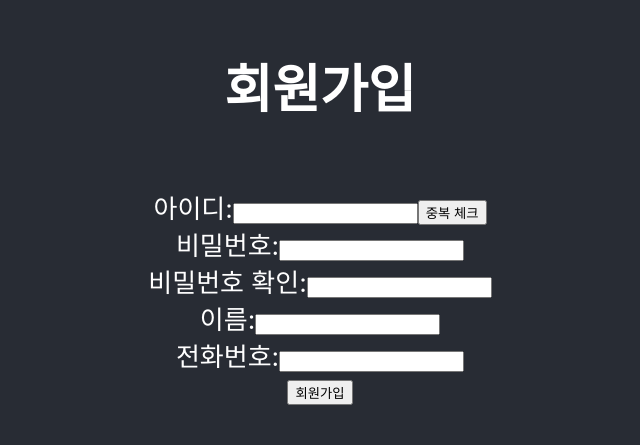
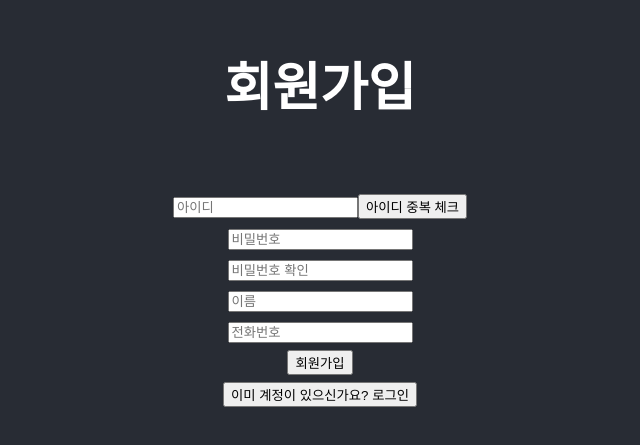
Before and after one commit to bnk159hair/Eoullim, a React (Create React App) app in the folder front-end/: page /signup in a window 1280 px wide. Shown: the part 191-636 px from the top of the page, without its empty margins (320-960 px from the left). Built offline with nearby package versions, Linux system fonts and the light colour scheme.

Commit message:
FE-FIX 로그인로직수정 S09P12C207-312

```diff
--- a/front-end/src/App.tsx
+++ b/front-end/src/App.tsx
@@ -5,7 +5,7 @@ import './App.css';
 import Main from './pages/MainPage/Main';
 import Login from './pages/LoginPage/Login';
 import Signup from './pages/SignupPage/Signup';
-import Profile from './pages/ProfileSelectPage/ProfileSelect';
+import Profile from './pages/ProfilePage/ProfileSelect';
 import Stream from './pages/StreamPage/Stream';
 import Friends from './pages/Friendspage/Friends';
 
--- /dev/null
+++ b/front-end/src/atoms/Login.ts
@@ -0,0 +1,7 @@
+import { atom } from 'recoil';
+
+
+export const loggedInUserIdState = atom<string>({
+  key: 'loggedInUserId',
+  default: '',
+});
--- a/front-end/src/atoms/signupAtom.ts
+++ /dev/null
@@ -1,18 +0,0 @@
-import { atom } from 'recoil';
-
-export interface UserData {
-  guardianName: string;
-  phoneNumber: string;
-  username: string;
-  password: string;
-}
-
-export const signupState = atom<UserData>({
-  key: 'signupState',
-  default: {
-    guardianName: '',
-    phoneNumber: '',
-    username: '',
-    password: '',
-  },
-});
--- a/front-end/src/components/Login/LoginTag.tsx
+++ b/front-end/src/components/Login/LoginTag.tsx
@@ -1,59 +1,49 @@
+// LoginTag.tsx
 import React, { useState } from 'react';
+import axios from 'axios';
 import { useNavigate } from 'react-router-dom';
+import { useRecoilState } from 'recoil';
+import { loggedInUserIdState } from '../../atoms/Login';
 
-interface LoginProps {
-  onLogin: (username: string, password: string) => void;
-}
 
-const LoginTag: React.FC<LoginProps> = ({ onLogin }) => {
-  const [username, setUsername] = useState('');
+const LoginTag = () => {
+  const [userName, setUsername] = useState('');
   const [password, setPassword] = useState('');
   const navigate = useNavigate();
+  const BASEURL = 'https://i9c207.p.ssafy.io/api/v1';
+  // const [loggedInUserId, setLoggedInUserId] = useRecoilState(loggedInUserIdState);
 
-  const handleUsernameChange = (event: React.ChangeEvent<HTMLInputElement>) => {
-    setUsername(event.target.value);
+  const handleLogin = () => {
+    axios.post(`${BASEURL}/login`, { userName, password })
+      .then((response) => {
+        navigate('/profile');
+      })
+      .catch((error) => {
+
+        alert('아이디와 비밀번호를 확인해주세요.');
+      });
   };
 
-  const handlePasswordChange = (event: React.ChangeEvent<HTMLInputElement>) => {
-    setPassword(event.target.value);
-  };
-
-  const handleSubmit = (event: React.FormEvent) => {
-    event.preventDefault();
-    onLogin(username, password);
-  };
-
-  const handleSignUpClick = () => {
-    navigate('/signup'); // Redirect to the /signup page
-  };
-
-  const handleSign = () => {
-    navigate('/profil');
+  const handleSignup = () => {
+    navigate('/signup');
   };
 
   return (
-    <form onSubmit={handleSubmit}>
+    <div>
+      <h1>로그인</h1>
       <div>
-        <label htmlFor="username">아이디:</label>
-        <input
-          type="text"
-          id="username"
-          value={username}
-          onChange={handleUsernameChange}
-        />
+        <input type="text" placeholder="아이디" value={userName} onChange={(e) => setUsername(e.target.value)} />
       </div>
       <div>
-        <label htmlFor="password">비밀번호:</label>
-        <input
-          type="password"
-          id="password"
-          value={password}
-          onChange={handlePasswordChange}
-        />
+        <input type="password" placeholder="비밀번호" value={password} onChange={(e) => setPassword(e.target.value)} />
       </div>
-      <button type="submit" onClick={handleSign}>로그인</button>
-      <button type="button" onClick={handleSignUpClick}>회원가입</button>
-    </form>
+      <div>
+        <button onClick={handleLogin}>로그인</button>
+      </div>
+      <div>
+        <button onClick={handleSignup}>회원가입</button>
+      </div>
+    </div>
   );
 };
 
--- a/front-end/src/components/Signup/SignupTag.tsx
+++ b/front-end/src/components/Signup/SignupTag.tsx
@@ -1,134 +1,122 @@
-import React, { useState } from 'react';
-import { useRecoilState } from 'recoil';
-import { signupState, UserData } from '../../atoms/signupAtom';
-import { useNavigate } from 'react-router-dom';
-import axios from 'axios';
+import React, { useState } from "react";
+import axios from "axios";
+import { useNavigate, NavLink } from "react-router-dom";
 
-interface SignupProps {
-  onSignup: (userData: UserData) => void;
-}
+const SignUpTag = () => {
+  const [userName, setUserName] = useState("");
+  const [password, setPassword] = useState("");
+  const [name, setName] = useState("");
+  const [phoneNumber, setPhoneNumber] = useState("");
+  const [passwordConfirmation, setPasswordConfirmation] = useState("");
+  const [resultCode, setIsresultCode] = useState(false);
+  const [isPasswordMatch, setIsPasswordMatch] = useState(true);
+  const navigate = useNavigate();
+  const BASEURL = 'https://i9c207.p.ssafy.io/api/v1';
 
-const SignupTag: React.FC<SignupProps> = ({ onSignup }) => {
-  const [userData, setUserData] = useRecoilState<UserData>(signupState);
-  const [usernameError, setUsernameError] = useState<string>('');
-  const [passwordError, setPasswordError] = useState<string>('');
-  const [isLoading, setIsLoading] = useState<boolean>(false);
-  const navigate = useNavigate();
+  const handleSignUp = async () => {
+    if (!resultCode) {
+      alert("아이디 중복 체크를 해주세요.");
+      return;
+    }
+
+    if (!userName || !password || !name || !phoneNumber) {
+      alert("모든 정보를 입력해주세요.");
+      return;
+    }
+
+    if (!isPasswordMatch) {
+      alert("비밀번호 확인이 일치하지 않습니다.");
+      return;
+    }
+
+    try {
+      const signUpData = { userName , password, name, phoneNumber };
+      const response = await axios.post(`${BASEURL}/users/join`, signUpData);
+      console.log("회원가입 성공:", response.data);
+      navigate("/login");
+    } catch (error) {
+      console.error("회원가입 실패:", error);
+    }
+  };
 
   const handleIdCheck = async () => {
     try {
-      setIsLoading(true);
-      const response = await axios.get(`/users/id-check?username=${userData.username}`);
-      if (response.data.exists) {
-        setUsernameError('이미 사용 중인 아이디입니다.');
-      } else {
-        setUsernameError('');
-      }
+      const response = await axios.post(`${BASEURL}/users/id-check`, {
+        userName: userName
+      });
+      setIsresultCode(response.data.resultCode);
+      console.log("아이디 중복 체크 결과:", response.data.resultCode);
+      alert(response.data.resultCode ? "사용 가능한 아이디입니다." : "이미 사용 중인 아이디입니다.");
     } catch (error) {
-      console.error('아이디 중복 체크 오류:', error);
-    } finally {
-      setIsLoading(false);
+      console.error("아이디 중복 체크 에러:", error);
+      alert("아이디 중복 체크에 실패했습니다.");
     }
   };
 
-  const handleSubmit = async (event: React.FormEvent) => {
-    event.preventDefault();
-    try {
-      setIsLoading(true);
-      const response = await axios.post('/users/join', userData);
-      console.log('회원가입 성공:', response.data);
-      onSignup(userData);
-      navigate('/login');
-    } catch (error) {
-      console.error('회원가입 오류:', error);
-    } finally {
-      setIsLoading(false);
-    }
+  const handlePasswordConfirmation = () => {
+    setIsPasswordMatch(password === passwordConfirmation);
   };
 
-  const handleInput = (event: React.ChangeEvent<HTMLInputElement>) => {
-    const { name, value } = event.target;
-    setUserData((prevUserData) => ({
-      ...prevUserData,
-      [name]: value,
-    }));
-    if (name === 'confirmPassword') {
-      if (value !== userData.password) {
-        setPasswordError('비밀번호가 일치하지 않습니다.');
-      } else {
-        setPasswordError('');
-      }
-    }
-  };
-
-  const { guardianName, phoneNumber, username, password} = userData;
-
   return (
-    <form onSubmit={handleSubmit}>
+    <div>
       <div>
-        <label htmlFor="username">아이디:</label>
         <input
           type="text"
-          id="username"
-          name="username"
-          value={username}
-          onChange={handleInput}
-          required
+          placeholder="아이디"
+          value={userName}
+          onChange={(e) => setUserName(e.target.value)}
         />
-        <button type="button" onClick={handleIdCheck} disabled={isLoading}>
-          중복 체크
+        <button onClick={handleIdCheck} disabled={resultCode}>
+          {resultCode ? "중복체크 완료" : "아이디 중복 체크"}
         </button>
-        {usernameError && <p>{usernameError}</p>}
+        {resultCode && (
+          <div style={{ color: "green" }}>사용 가능한 아이디입니다.</div>
+        )}
       </div>
       <div>
-        <label htmlFor="password">비밀번호:</label>
         <input
           type="password"
-          id="password"
-          name="password"
+          placeholder="비밀번호"
           value={password}
-          onChange={handleInput}
-          required
+          onChange={(e) => setPassword(e.target.value)}
         />
       </div>
       <div>
-        <label htmlFor="confirmPassword">비밀번호 확인:</label>
         <input
           type="password"
-          id="confirmPassword"
-          name="confirmPassword"
-          onChange={handleInput}
-          required
+          placeholder="비밀번호 확인"
+          value={passwordConfirmation}
+          onChange={(e) => setPasswordConfirmation(e.target.value)}
+          onBlur={handlePasswordConfirmation}
         />
-        {passwordError && <p>{passwordError}</p>}
+        {!isPasswordMatch && (
+          <div style={{ color: "red" }}>비밀번호가 일치하지 않습니다.</div>
+        )}
       </div>
       <div>
-        <label htmlFor="name">이름:</label>
         <input
           type="text"
-          id="name"
-          name="guardianName" // 이름 입력란의 name 속성을 "guardianName"으로 수정
-          value={guardianName}
-          onChange={handleInput}
-          required
+          placeholder="이름"
+          value={name}
+          onChange={(e) => setName(e.target.value)}
         />
       </div>
       <div>
-        <label htmlFor="phoneNumber">전화번호:</label>
         <input
           type="text"
-          id="phoneNumber"
-          name="phoneNumber"
+          placeholder="전화번호"
           value={phoneNumber}
-          onChange={handleInput}
-          required
+          onChange={(e) => setPhoneNumber(e.target.value)}
         />
       </div>
-      <button type="submit" disabled={isLoading}>
-        회원가입
-      </button>
-    </form>
+      <button onClick={handleSignUp}>회원가입</button>
+      <div>
+        <NavLink to="/login">
+          <button>이미 계정이 있으신가요? 로그인</button>
+        </NavLink>
+      </div>
+    </div>
   );
 };
 
-export default SignupTag;
+export default SignUpTag;
--- a/front-end/src/pages/LoginPage/Login.tsx
+++ b/front-end/src/pages/LoginPage/Login.tsx
@@ -1,16 +1,11 @@
 import React, { useState, useEffect } from 'react';
-import { useNavigate } from 'react-router-dom'; // Import useNavigate
-import Main from '../MainPage/Main';
 import LoginTag from '../../components/Login/LoginTag';
 
 const Login = () => {
-  const handleLogin = (username: string, password: string) => {
-    console.log('로그인 정보:', username, password);
-  };
 
   return (
     <>
-      <LoginTag onLogin={handleLogin}/>
+      <LoginTag/>
     </>
   );
 }
--- a/front-end/src/pages/SignupPage/Signup.tsx
+++ b/front-end/src/pages/SignupPage/Signup.tsx
@@ -2,24 +2,14 @@ import React from 'react';
 import { useNavigate } from 'react-router-dom';
 import SignupTag from '../../components/Signup/SignupTag';
 
-interface UserData {
-  guardianName: string;
-  phoneNumber: string;
-  username: string;
-  password: string;
-}
+
 
 const Signup = () => {
-  const handleSignup = (userData: UserData) => {
-    // 여기에서 서버로 userData를 보내고 회원가입을 처리하는 로직을 추가할 수 있습니다.
-    console.log('회원가입 정보:', userData);
-  };
-
   return (
     <>
       <h1>회원가입</h1>
       <br />
-      <SignupTag onSignup={handleSignup}/>
+      <SignupTag/>
     </>
   );
 }
```
Also changed, not shown: front-end/src/components/Profile/ProfileListItem.tsx (+10 -2 lines), front-end/src/pages/ProfilePage/ProfileSelect.tsx (renamed from front-end/src/pages/ProfileSelectPage/ProfileSelect.tsx).
